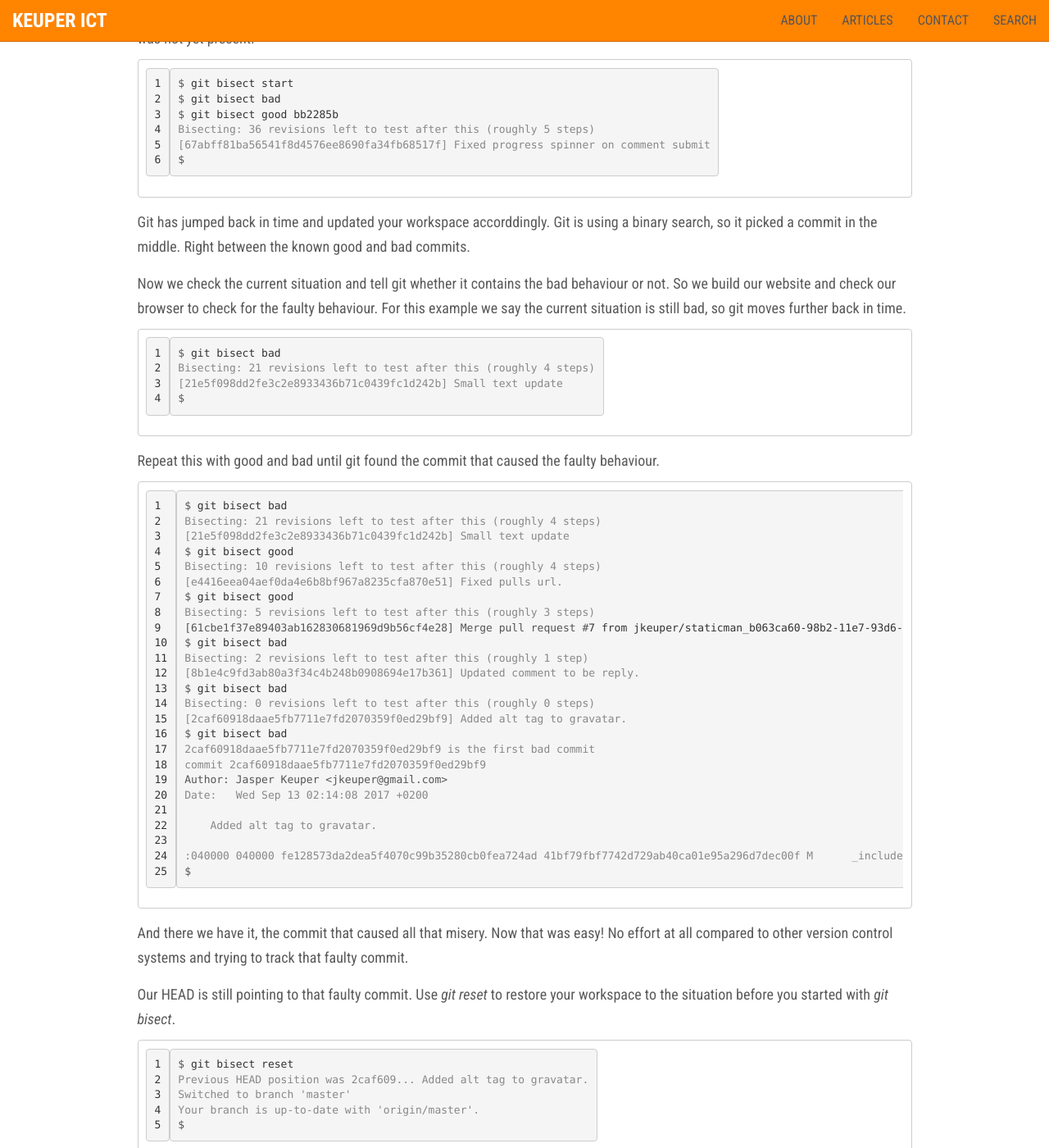
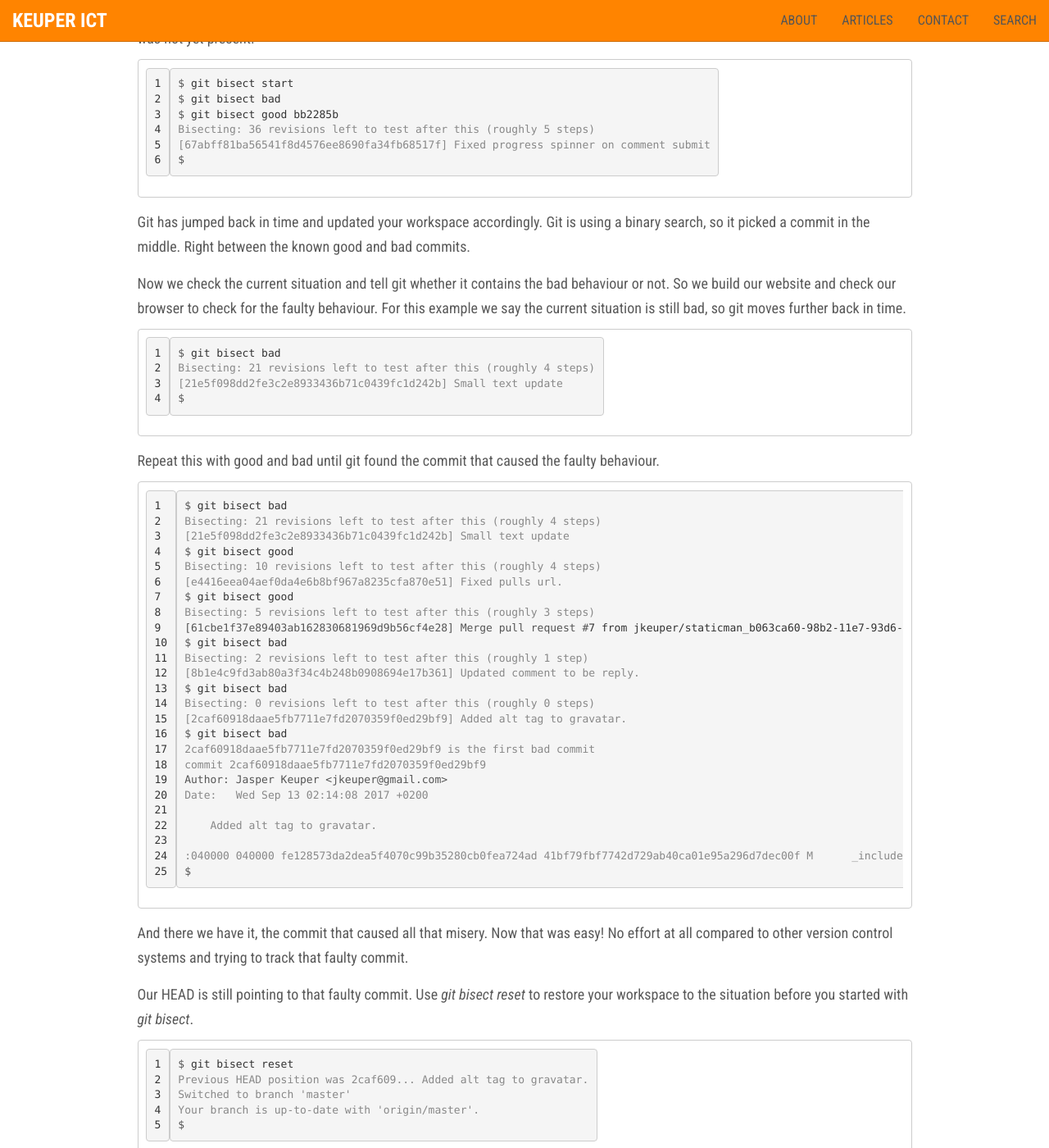
Before and after one commit to jkeuper/jkeuper.github.io, a Jekyll site: the page built from _posts/2017-09-30-git-bisect.md, in a window 1280 px wide and 1400 px high, scrolled down 1046 px. Shown: the whole window at 82% size. Built offline with Jekyll 4.4.1, drawn with Linux system fonts in a browser that asks for light colours; nearby versions of some CDN libraries.

Commit message:
Fixed typos

````diff
--- a/_posts/2017-09-30-git-bisect.md
+++ b/_posts/2017-09-30-git-bisect.md
@@ -29,7 +29,7 @@ Bisecting: 36 revisions left to test after this (roughly 5 steps)
 $
 ```
 
-Git has jumped back in time and updated your workspace accorddingly. Git
+Git has jumped back in time and updated your workspace accordingly. Git
 is using a binary search, so it picked a commit in the middle. Right
 between the known good and bad commits.
 
@@ -80,7 +80,7 @@ And there we have it, the commit that caused all that misery. Now that
 was easy! No effort at all compared to other version control
 systems and trying to track that faulty commit.
 
-Our HEAD is still pointing to that faulty commit. Use _git reset_
+Our HEAD is still pointing to that faulty commit. Use _git bisect reset_
 to restore your workspace to the situation before you started with
 _git bisect_.
 
````
